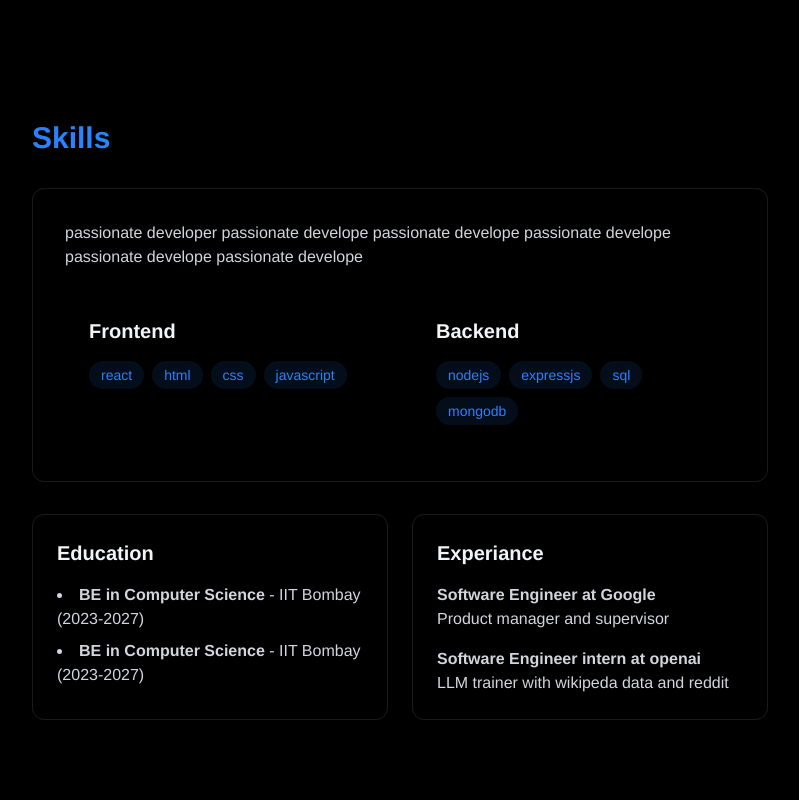
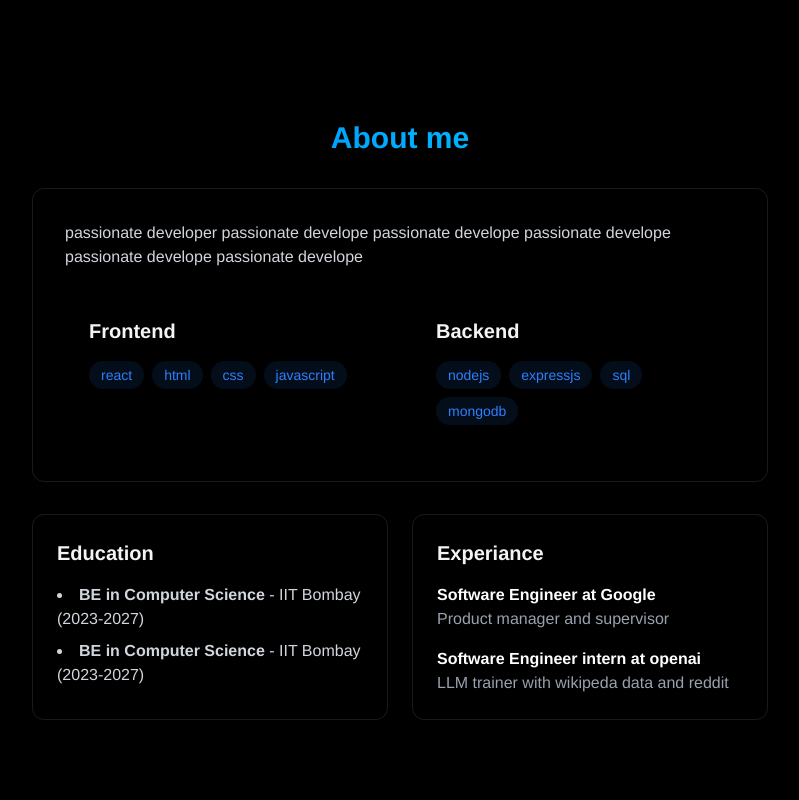
Before and after one commit to YuSuBH/YS-portfolio, a React (Vite) app: page / in a window 1280 px wide. Shown: the part 780-1580 px from the top of the page, without its empty margins (240-1039 px from the left). Built offline with nearby package versions, Linux system fonts and the light colour scheme.

Commit message:
fix some styles

```diff
--- a/src/components/MobileMenu.jsx
+++ b/src/components/MobileMenu.jsx
@@ -1,7 +1,7 @@
 export const MobileMenu = ({ menuOpen, setmenuOpen }) => {
   return (
     <div
-      className={`fixed top-0 left-0 w-full bg-[rgba(10, 10, 10, 0.95)] z-50 flex flex-col items-center justify-center transition-all duration-300 ease-in-out ${
+      className={`fixed top-0 left-0 w-full bg-[rgba(10, 10, 10, 0.95)] z-60 flex flex-col items-center justify-center transition-all duration-300 ease-in-out ${
         menuOpen
           ? "h-screen opacity-100 pointer-events-auto"
           : "h-0 opacity-0 pointer-events-none"
--- a/src/components/Navbar.jsx
+++ b/src/components/Navbar.jsx
@@ -2,7 +2,7 @@ import { useEffect } from "react";
 
 export const Navbar = ({ menuOpen, setmenuOpen }) => {
   useEffect(() => {
-    document.body.style.overflow = menuOpen ? "hidden" : "none";
+    document.body.style.overflow = menuOpen ? "hidden" : "auto";
   }, [menuOpen]);
 
   return (
@@ -15,7 +15,7 @@ export const Navbar = ({ menuOpen, setmenuOpen }) => {
 
           <div
             className="w-7 h-5 relative cursor-pointer z-40 md:hidden"
-            onClick={() => setmenuOpen(!menuOpen)}
+            onClick={() => setmenuOpen((prev) => !prev)}
           >
             &#9776;
           </div>
--- a/src/components/sections/About.jsx
+++ b/src/components/sections/About.jsx
@@ -11,11 +11,11 @@ export const About = () => {
     >
       <RevealOnScroll>
         <div className="max-w-3xl mx-auto px-4">
-          <h2 className="text-3xl font-bold mb-8 bg-gradient-to-r from-blue-500 to-cyan-400 bg-clip-text text-transparent">
-            Skills
+          <h2 className="text-3xl font-bold mb-8 bg-gradient-to-r from-blue-500 to-cyan-400 bg-clip-text text-transparent text-center">
+            About me
           </h2>
 
-          <div className="rounded-xl p-8 border-white/10 border hover:-translate-y-1 transition-all">
+          <div className="rounded-xl p-8 border-white/10 border hover:border-blue-500/30 hover:shadow-[0_0_20px_rgba(59,130,246,0.3)] transition-all duration-300">
             <p className="text-gray-300 mb-6">
               passionate developer passionate develope passionate develope
               passionate develope passionate develope passionate develope
@@ -28,7 +28,7 @@ export const About = () => {
                   {frontendSkills.map((tech, key) => (
                     <span
                       key={key}
-                      className="bg-blue-500/10 text-blue-500 py-1 px-3 rounded-full text-sm hover:bg-blue-500/20 hover:shadow-[0_2px_8px_rgba(59, 130, 2246, 0.2)] transition"
+                      className="bg-blue-500/10 text-blue-500 py-1 px-3 rounded-full text-sm hover:bg-blue-500/20 hover:shadow-[0_0_10px_rgba(59,130,246,0.4)] transition"
                     >
                       {tech}
                     </span>
@@ -42,7 +42,7 @@ export const About = () => {
                   {backendSkills.map((tech, key) => (
                     <span
                       key={key}
-                      className="bg-blue-500/10 text-blue-500 py-1 px-3 rounded-full text-sm hover:bg-blue-500/20 hover:shadow-[0_2px_8px_rgba(59, 130, 2246, 0.2)] transition"
+                      className="bg-blue-500/10 text-blue-500 py-1 px-3 rounded-full text-sm hover:bg-blue-500/20 hover:shadow-[0_0_10px_rgba(59,130,246,0.4)] transition"
                     >
                       {tech}
                     </span>
@@ -53,7 +53,7 @@ export const About = () => {
           </div>
 
           <div className="grid grid-cols-1 md:grid-cols-2 gap-6 mt-8">
-            <div className="p-6 rounded-xl border-white/10 border hover:-translate-t-1 transition-all">
+            <div className="p-6 rounded-xl border-white/10 border hover:border-blue-500/30 hover:shadow-[0_0_20px_rgba(59,130,246,0.3)] transition-all duration-300">
               <h3 className="text-xl font-bold mb-4">Education</h3>
               <ul className="list-disc list-inside text-gray-300 space-y-2">
                 <li>
@@ -67,19 +67,25 @@ export const About = () => {
               </ul>
             </div>
 
-            <div className="p-6 rounded-xl border-white/10 border hover:-translate-t-1 transition-all">
+            <div className="p-6 rounded-xl border-white/10 border hover:border-blue-500/30 hover:shadow-[0_0_20px_rgba(59,130,246,0.3)] transition-all duration-300">
               <h3 className="text-xl font-bold mb-4">Experiance</h3>
               <div className="space-y-4 text-gray-300">
                 <div>
-                  <h4 className="font-semibold">Software Engineer at Google</h4>
-                  <p>Product manager and supervisor</p>
+                  <h4 className="font-bold text-white">
+                    Software Engineer at Google
+                  </h4>
+                  <p className="text-gray-400">
+                    Product manager and supervisor
+                  </p>
                 </div>
 
                 <div>
-                  <h4 className="font-semibold">
+                  <h4 className="font-bold text-white">
                     Software Engineer intern at openai
                   </h4>
-                  <p>LLM trainer with wikipeda data and reddit</p>
+                  <p className="text-gray-400">
+                    LLM trainer with wikipeda data and reddit
+                  </p>
                 </div>
               </div>
             </div>
--- a/src/components/sections/Contact.jsx
+++ b/src/components/sections/Contact.jsx
@@ -13,7 +13,12 @@ export const Contact = () => {
     e.preventDefault();
 
     emailjs
-      .sendForm(import.meta.env.VITE_SERVICE_ID, import.meta.env.VITE_TEMPLATE_ID, e.target, import.meta.env.VITE_PUBLIC_KEY)
+      .sendForm(
+        import.meta.env.VITE_SERVICE_ID,
+        import.meta.env.VITE_TEMPLATE_ID,
+        e.target,
+        import.meta.env.VITE_PUBLIC_KEY
+      )
       .then((result) => {
         alert("Message sent");
         setFormData({ name: "", email: "", message: "" });
@@ -23,16 +28,15 @@ export const Contact = () => {
 
   return (
     <section
-      is="contact"
+      id="contact"
       className="min-h-screen flex items-center justify-center py-20"
     >
       <RevealOnScroll>
-        <div className="px-4 w-150">
+        <div className="px-4 w-100">
           <h2 className="text-3xl font-bold mb-8 bg-gradient-to-r from-blue-500 to-cyan-400 bg-clip-text text-transparent text-center">
             Get in touch
           </h2>
-          <form className="space-y-10" onSubmit={handleSubmit}>
-            <div className="relative">
+          <form className="space-y-1.5" onSubmit={handleSubmit}>
             <input
               type="text"
               id="name"
@@ -71,11 +75,10 @@ export const Contact = () => {
                 setFormData({ ...formData, message: e.target.value })
               }
             />
-            </div>
 
             <button
               type="submit"
-              className="w-full bg-blue-500 text-white py-3 px-6 rounded font-medium transition relative overflow-hidden hover:-translate-y-0.5 hover:shadow-[0_0_15px_rgba(59, 130, 246, 0.4)]"
+              className="w-full bg-blue-500 text-white py-3 px-6 rounded-xl font-medium transition relative overflow-hidden hover:shadow-[0_0_15px_rgba(59,130,246,0.5)]"
             >
               Send message
             </button>
--- a/src/components/sections/Home.jsx
+++ b/src/components/sections/Home.jsx
@@ -9,7 +9,7 @@ export const Home = () => {
       <RevealOnScroll>
         <div className="text-center z-10 px-4">
           <h1 className="text-5xl md:text-7xl font-bold mb-6 bg-gradient-to-r from-blue-500 to-cyan-400 bg-clip-text text-transparent leading-right">
-            Home
+            YUSUF SUHAIL
           </h1>
 
           <p className="text-gray-400 text-lg mb-8 max-w-lg mx-auto">
@@ -21,14 +21,14 @@ export const Home = () => {
           <div className="flex justify-center space-x-4">
             <a
               href="#projects"
-              className="bg-blue-500 text-white py-3 px-6 rounded font-medium transition relative overflow-hidden hover:-translate-y-0.5 hover:shadow-[0_0_15px_rgba(59, 130, 246, 0.4)]"
+              className="bg-blue-500 text-white py-3 px-6 rounded font-medium transition relative overflow-hidden hover:shadow-[0_0_20px_rgba(59,130,246,0.4)]"
             >
               View Projects
             </a>
 
             <a
               href="#contact"
-              className="border border-blue-500/50 text-blue-500 py-3 px-6 rounded font-medium transition-all duration-200 hover:-translate-y-0.5 hover:shadow-[0_0_15px_rgba(59, 130, 246, 0.4)]"
+              className="border border-blue-500/50 text-blue-500 py-3 px-6 rounded font-medium transition-all duration-200 hover:shadow-[0_0_15px_rgba(59,130,246,0.4)]"
             >
               Contact me
             </a>
--- a/src/components/sections/Projects.jsx
+++ b/src/components/sections/Projects.jsx
@@ -13,7 +13,7 @@ export const Projects = () => {
           </h2>
 
           <div className="grid grid-cols-1 md:grid-cols-2 gap-6">
-            <div className="p-6 rounded-xl border border-white/10 hover:-translate-y-1 hover:border-blue-500/30 hover:shadow-[0_2px_8px_rgba(59, 130, 246, 0.2)]">
+            <div className="p-6 rounded-xl border border-white/10 hover:scale-102 hover:border-blue-500/30 hover:shadow-[0_2px_8px_rgba(59,130,246,0.2)] transition-all duration-300 ease-out">
               <h3 className="text-xl font-bold mb-2">Social media</h3>
               <p className="text-gray-400 mb-4">
                 Social media project Social media projec Social media projec
@@ -24,7 +24,7 @@ export const Projects = () => {
                 {["react", "nextjs", "nodejs", "sql"].map((tech, key) => (
                   <span
                     key={key}
-                    className="bg-blue-500/10 text-blue-500 py-1 px-3 rounded-full text-sm hover:bg-blue-500/20 hover:shadow-[0_2px_8px_rgba(59, 130, 246, 0.1)] transition-all"
+                    className="bg-blue-500/10 text-blue-500 py-1 px-3 rounded-full text-sm hover:bg-blue-500/20 hover:shadow-[0_0_10px_rgba(59,130,246,0.4)] transition"
                   >
                     {tech}
                   </span>
@@ -41,7 +41,7 @@ export const Projects = () => {
               </div>
             </div>
 
-            <div className="p-6 rounded-xl border border-white/10 hover:-translate-y-1 hover:border-blue-500/30 hover:shadow-[0_2px_8px_rgba(59, 130, 246, 0.2)]">
+            <div className="p-6 rounded-xl border border-white/10 hover:scale-102 hover:border-blue-500/30 hover:shadow-[0_2px_8px_rgba(59,130,246,0.2)] transition-all duration-300 ease-out">
               <h3 className="text-xl font-bold mb-2">Portfolio</h3>
               <p className="text-gray-400 mb-4">
                 Social media project Social media projec Social media projec
@@ -52,7 +52,7 @@ export const Projects = () => {
                 {["react", "nextjs", "nodejs", "sql"].map((tech, key) => (
                   <span
                     key={key}
-                    className="bg-blue-500/10 text-blue-500 py-1 px-3 rounded-full text-sm hover:bg-blue-500/20 hover:shadow-[0_2px_8px_rgba(59, 130, 246, 0.1)] transition-all"
+                    className="bg-blue-500/10 text-blue-500 py-1 px-3 rounded-full text-sm hover:bg-blue-500/20 hover:shadow-[0_0_10px_rgba(59,130,246,0.4)] transition"
                   >
                     {tech}
                   </span>
```
Lines whose indentation alone changed are shown as unchanged.
